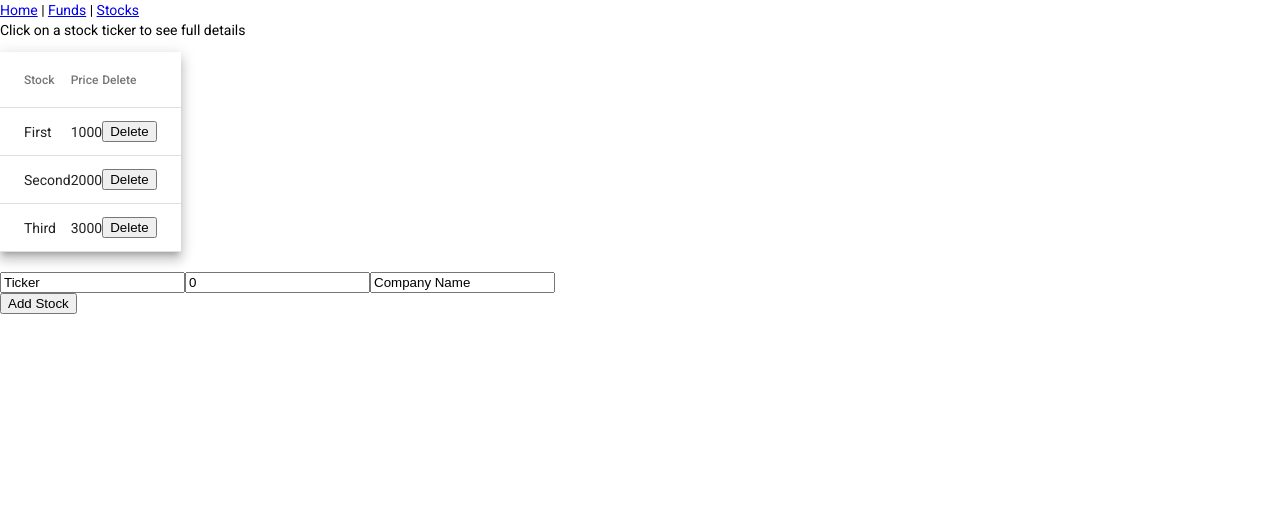
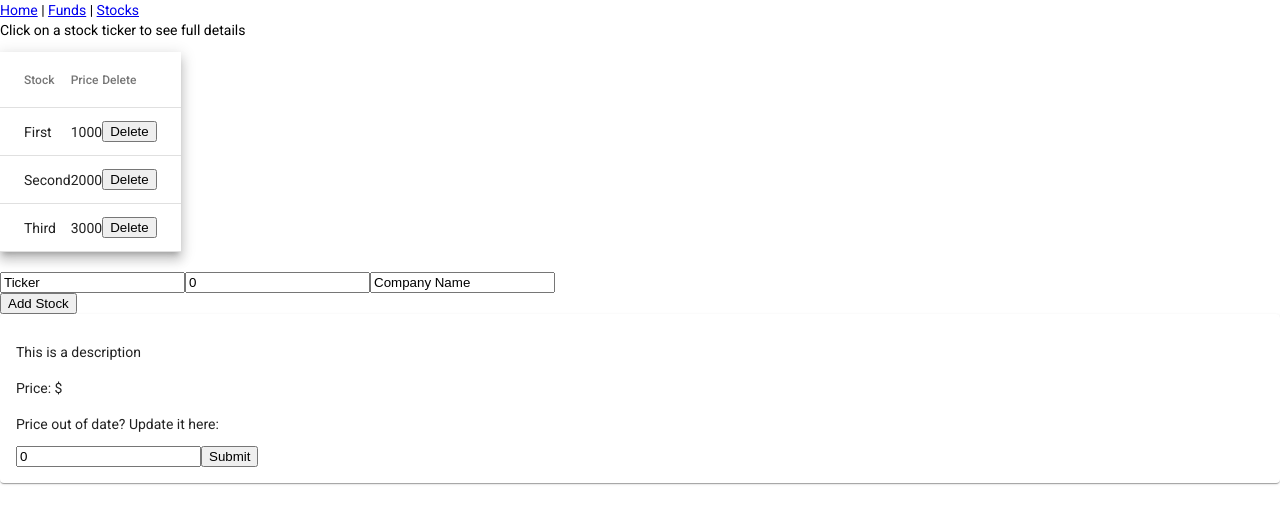
Before and after one commit to cjmcclure1337/TPAngularSprintThree, an Angular app: page /stocks in a window 1280 px wide. Shown: the top 524 px of the page. Built offline with nearby package versions, Linux system fonts and the light colour scheme; no server answers.

Commit message:
PATCH routing for stock price updates

```diff
--- a/src/app/app.module.ts
+++ b/src/app/app.module.ts
@@ -3,6 +3,7 @@ import { BrowserModule } from '@angular/platform-browser';
 import { HttpClientModule } from "@angular/common/http";
 import { MatTableModule } from "@angular/material/table";
 import { MatInputModule } from "@angular/material/input";
+import { MatCardModule } from "@angular/material/card"
 import { FormsModule } from '@angular/forms';
 
 import { AppRoutingModule } from './app-routing.module';
@@ -28,6 +29,7 @@ import { StocksComponent } from './stocks/stocks.component';
     HttpClientModule,
     MatTableModule,
     MatInputModule,
+    MatCardModule,
     FormsModule
   ],
   providers: [],
--- a/src/app/collection.service.ts
+++ b/src/app/collection.service.ts
@@ -61,6 +61,9 @@ export class CollectionService {
     return this.http.get<any>(this.collectionURL + this.stocksExt + id);
   }
   postStock(stock: Stock): Observable<any> {
-    return this.http.post<any>(this.collectionURL + this.stocksExt, stock)
+    return this.http.post<any>(this.collectionURL + this.stocksExt, stock);
+  }
+  updateStockPrice(stock: Stock): Observable<any> {
+    return this.http.patch<any>(this.collectionURL + this.stocksExt + stock.id + "/price", stock);
   }
 }
--- a/src/app/stock/stock.component.html
+++ b/src/app/stock/stock.component.html
@@ -1,7 +1,15 @@
-<p>stock works!</p>
-
-<p>{{stock.ticker}}</p>
-
-<p>{{stock.id}}</p>
-
-<p>{{stock.price}}</p>
+<mat-card>
+    <mat-card-subtitle>{{stock.ticker}}</mat-card-subtitle>
+    <mat-card-title>{{stock.name}}</mat-card-title>
+    <mat-card-content>
+      <p>This is a description</p>
+    </mat-card-content>
+    <mat-card-content>
+        <p>Price: ${{stock.price}}</p>
+    </mat-card-content>
+    <mat-card-content>
+        <p>Price out of date? Update it here:</p>
+        <input MatInput type="number" [(ngModel)]="newPrice" name="newPrice">
+        <button (click)="updatePrice()">Submit</button>
+    </mat-card-content>
+  </mat-card>
--- a/src/app/stock/stock.component.ts
+++ b/src/app/stock/stock.component.ts
@@ -1,27 +1,49 @@
-import { Component, OnInit } from '@angular/core';
+import { Component, OnInit, OnChanges } from '@angular/core';
 import { ActivatedRoute } from '@angular/router';
 import { CollectionService } from '../collection.service';
 import { Stock } from '../stock.model';
+import { Input } from '@angular/core';
 
 @Component({
   selector: 'app-stock',
   templateUrl: './stock.component.html',
   styleUrls: ['./stock.component.css']
 })
-export class StockComponent implements OnInit {
+export class StockComponent implements OnInit, OnChanges {
 
   stock: Stock = {};
 
-  id = 0;
+  newPrice: number = 0;
 
-  constructor(private route:ActivatedRoute, private collectionService:CollectionService) { }
+  @Input() id: number = 0;
+
+  constructor(private route: ActivatedRoute, private collectionService: CollectionService) { }
 
   ngOnInit(): void {
-    this.route.params.subscribe(params=>{
-      this.id = +params['id'];
-      this.collectionService.getStock(this.id).subscribe(payload=>{
-        console.log(payload);
-        this.stock = payload;
+    // this.route.params.subscribe(params=>{
+    //   this.id = +params['id'];
+    //   this.collectionService.getStock(this.id).subscribe(payload=>{
+    //     console.log(payload);
+    //     this.stock = payload;
+    //   })
+    // })
+
+    this.collectionService.getStock(this.id).subscribe(payload => {
+      this.stock=payload;
+    })
+  }
+
+  ngOnChanges(): void {
+    this.collectionService.getStock(this.id).subscribe(payload => {
+      this.stock=payload;
+    })
+  }
+
+  updatePrice(): void {
+    this.collectionService.updateStockPrice(this.stock).subscribe(payload => {
+      this.collectionService.getStock(this.id).subscribe(payload => {
+        this.stock=payload;
+        console.log("Payload: ", payload)
       })
     })
   }
--- a/src/app/stocks/stocks.component.html
+++ b/src/app/stocks/stocks.component.html
@@ -9,7 +9,7 @@
     <!-- Ticker Column -->
     <ng-container matColumnDef="ticker">
       <th mat-header-cell *matHeaderCellDef> Stock </th>
-      <td mat-cell *matCellDef="let stock"> <a (click)=openStock(stock.id)>{{stock.ticker}} </a></td>
+      <td mat-cell *matCellDef="let stock"> <a (click)=openStock(stock.id)> {{stock.ticker}} </a></td>
     </ng-container>
 
     <!-- Ticker Column -->
@@ -37,3 +37,7 @@
 </form>
 
 <button (click)="addStock()">Add Stock</button>
+
+<br />
+
+<app-stock [id]="id"></app-stock>
--- a/src/app/stocks/stocks.component.ts
+++ b/src/app/stocks/stocks.component.ts
@@ -1,5 +1,6 @@
-import { Component, OnInit } from '@angular/core';
+import { Component, OnInit, OnChanges } from '@angular/core';
 import { CollectionService } from '../collection.service';
+import { Router } from '@angular/router';
 import { Stock } from '../stock.model';
 
 @Component({
@@ -7,7 +8,7 @@ import { Stock } from '../stock.model';
   templateUrl: './stocks.component.html',
   styleUrls: ['./stocks.component.css']
 })
-export class StocksComponent implements OnInit {
+export class StocksComponent implements OnInit, OnChanges {
 
   stocks: Stock[] = [
     {id: 1, ticker: "First", price: 1000},
@@ -19,17 +20,25 @@ export class StocksComponent implements OnInit {
   newPrice: number = 0;
   newName: string = "Company Name"
 
+  id: number = 1;
+
   displayedColumns: string[] = ["ticker", "price", "delete"]
 
-  constructor(private collectionService: CollectionService) { }
+  constructor(private collectionService: CollectionService, private router: Router) { }
 
   ngOnInit(): void {
     this.collectionService.getStocks()
       .subscribe(payload => this.stocks = payload);
   }
 
+  ngOnChanges(): void {
+    this.collectionService.getStocks()
+      .subscribe(payload => this.stocks = payload);
+  }
+
   openStock(id: number) {
     console.log("Openning: ", id);
+    this.id=id;
   }
 
   addStock() {
```
